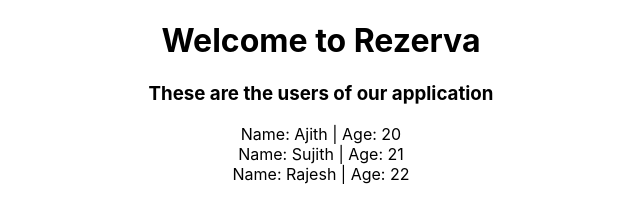
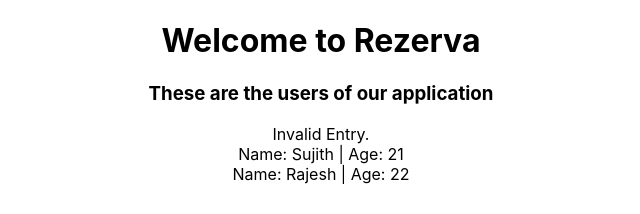
Before and after one commit to Santhoshmahanthi123/react-techsith, a React (Create React App) app: page / in a window 1280 px wide. Shown: the top 214 px of the page, without its empty margins (319-959 px from the left). Built offline with nearby package versions, Linux system fonts and the light colour scheme.

Commit message:
user entry changed  in user.js file

```diff
--- a/src/users/User.js
+++ b/src/users/User.js
@@ -1,9 +1,14 @@
 import React from "react";
 const User = props => {
-  return (
-    <div>
-      Name: {props.children} | Age: {props.age}
-    </div>
-  );
+  let age = props.age ? props.age : "NA";
+  if (props.children) {
+    return (
+      <div>
+        Name: {props.children} | Age: {age}
+      </div>
+    );
+  } else {
+    return <div> Invalid Entry.</div>;
+  }
 };
 export default User;
--- a/src/users/Users.js
+++ b/src/users/Users.js
@@ -6,7 +6,7 @@
       <div>
         <h1>{this.props.title}</h1>
         <h3>These are the users of our application</h3>
-        <User age="20">Ajith</User>
+        <User />
         <User age="21">Sujith</User>
         <User age="22">Rajesh</User>
       </div>
```
